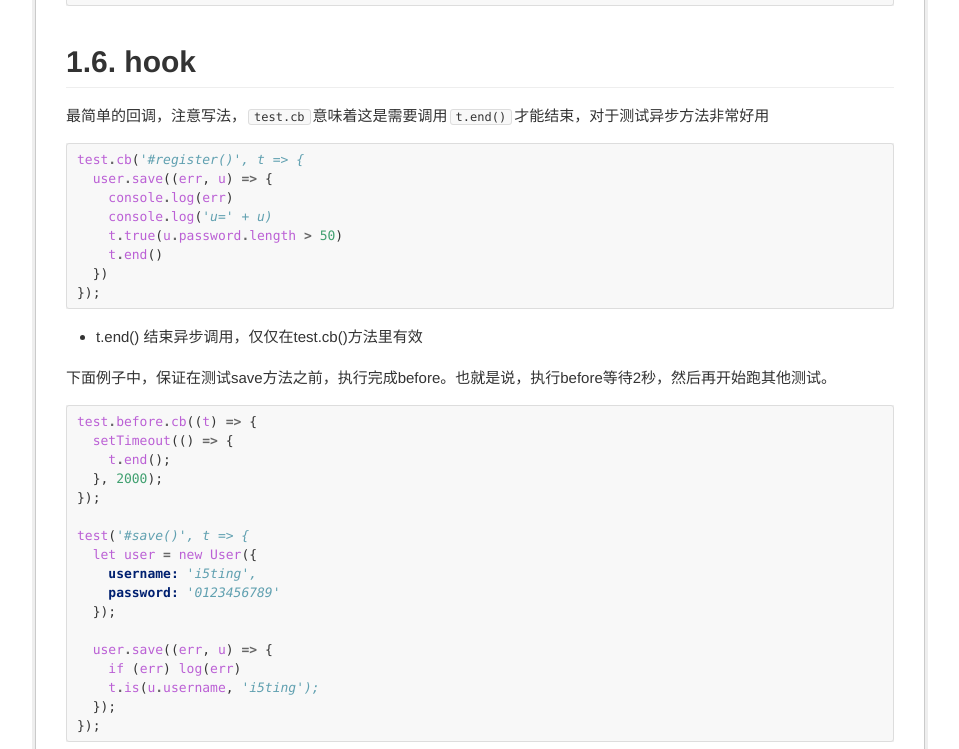
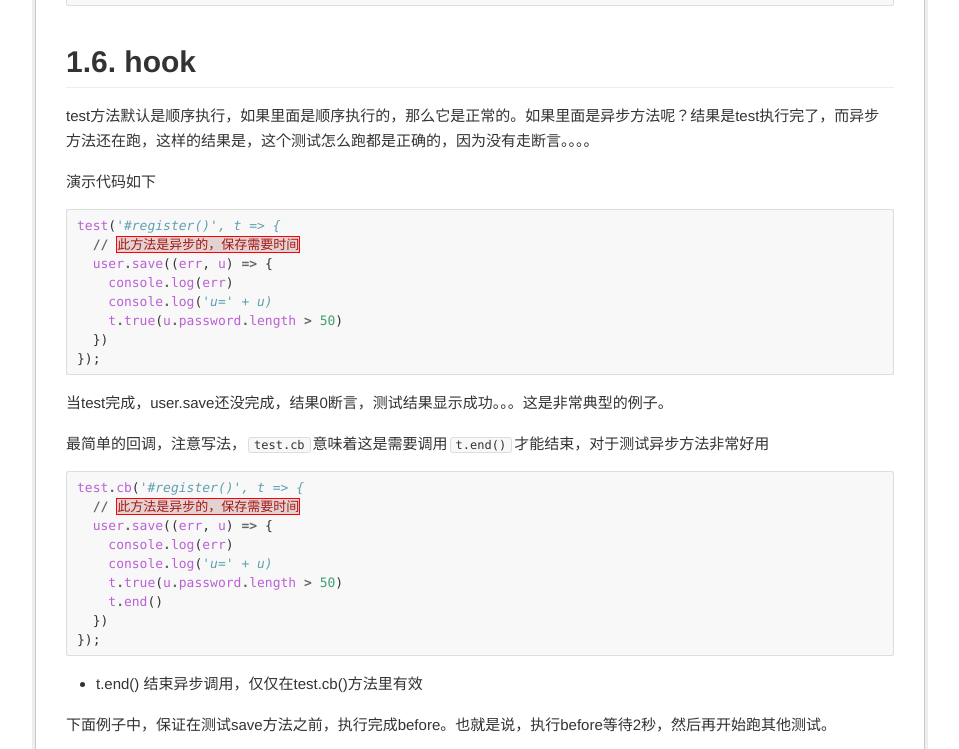
Before and after one commit to i5ting/ava-practice, a plain HTML site: page README.html in a window 1280 px wide. Shown: the part 3782-4531 px from the top of the page, without its empty margins (288-1247 px from the left). Drawn offline with Linux system fonts and the light colour scheme.

Commit message:
Update 2016-05-25T22:43:39.980Z

```diff
--- a/README.html
+++ b/README.html
@@ -319,8 +319,23 @@
 </pre></div>
 <h2>hook</h2>
 
+<p>test方法默认是顺序执行，如果里面是顺序执行的，那么它是正常的。如果里面是异步方法呢？结果是test执行完了，而异步方法还在跑，这样的结果是，这个测试怎么跑都是正确的，因为没有走断言。。。。</p>
+
+<p>演示代码如下</p>
+<div class="highlight"><pre><span class="vg">test</span><span class="p">(</span><span class="c1">&#39;#register()&#39;, t =&gt; {</span>
+<span class="w">  </span><span class="o">//</span><span class="w"> </span><span class="err">此方法是异步的，保存需要时间</span>
+<span class="w">  </span><span class="vg">user</span><span class="o">.</span><span class="vg">save</span><span class="p">((</span><span class="vg">err</span><span class="p">,</span><span class="w"> </span><span class="vg">u</span><span class="p">)</span><span class="w"> </span><span class="o">=&gt;</span><span class="w"> </span><span class="p">{</span>
+<span class="w">    </span><span class="vg">console</span><span class="o">.</span><span class="vg">log</span><span class="p">(</span><span class="vg">err</span><span class="p">)</span>
+<span class="w">    </span><span class="vg">console</span><span class="o">.</span><span class="vg">log</span><span class="p">(</span><span class="c1">&#39;u=&#39; + u)</span>
+<span class="w">    </span><span class="vg">t</span><span class="o">.</span><span class="vg">true</span><span class="p">(</span><span class="vg">u</span><span class="o">.</span><span class="vg">password</span><span class="o">.</span><span class="vg">length</span><span class="w"> </span><span class="o">&gt;</span><span class="w"> </span><span class="il">50</span><span class="p">)</span>
+<span class="w">  </span><span class="p">})</span>
+<span class="p">});</span>
+</pre></div>
+<p>当test完成，user.save还没完成，结果0断言，测试结果显示成功。。。这是非常典型的例子。</p>
+
 <p>最简单的回调，注意写法，<code>test.cb</code>意味着这是需要调用<code>t.end()</code>才能结束，对于测试异步方法非常好用</p>
 <div class="highlight"><pre><span class="vg">test</span><span class="o">.</span><span class="vg">cb</span><span class="p">(</span><span class="c1">&#39;#register()&#39;, t =&gt; {</span>
+<span class="w">  </span><span class="o">//</span><span class="w"> </span><span class="err">此方法是异步的，保存需要时间</span>
 <span class="w">  </span><span class="vg">user</span><span class="o">.</span><span class="vg">save</span><span class="p">((</span><span class="vg">err</span><span class="p">,</span><span class="w"> </span><span class="vg">u</span><span class="p">)</span><span class="w"> </span><span class="o">=&gt;</span><span class="w"> </span><span class="p">{</span>
 <span class="w">    </span><span class="vg">console</span><span class="o">.</span><span class="vg">log</span><span class="p">(</span><span class="vg">err</span><span class="p">)</span>
 <span class="w">    </span><span class="vg">console</span><span class="o">.</span><span class="vg">log</span><span class="p">(</span><span class="c1">&#39;u=&#39; + u)</span>
@@ -352,6 +367,8 @@
 <span class="w">  </span><span class="p">});</span>
 <span class="p">});</span>
 </pre></div>
+<p>其他cb方法可依此类推</p>
+
 <h2>Control flow</h2>
 
 <ul>
```
Also changed, not shown: index.html (+17 -0 lines).
